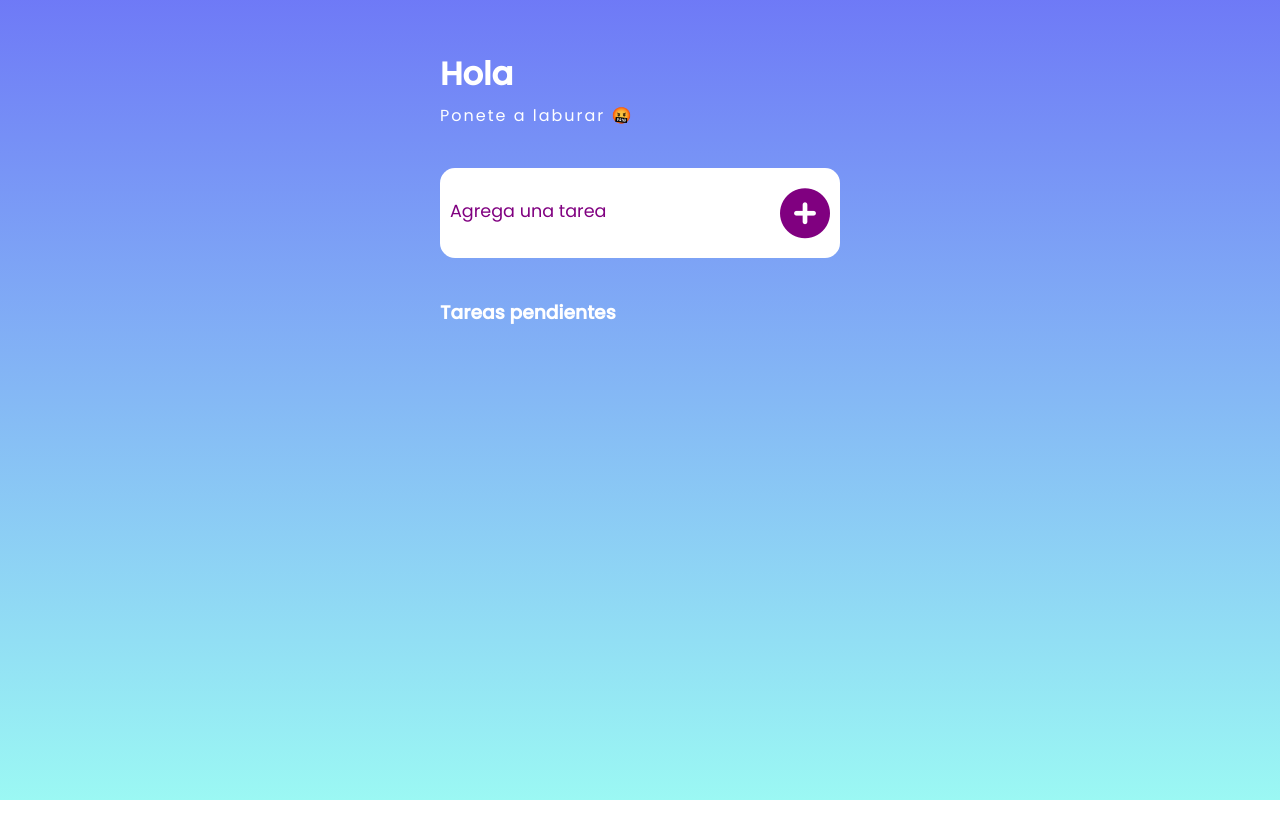
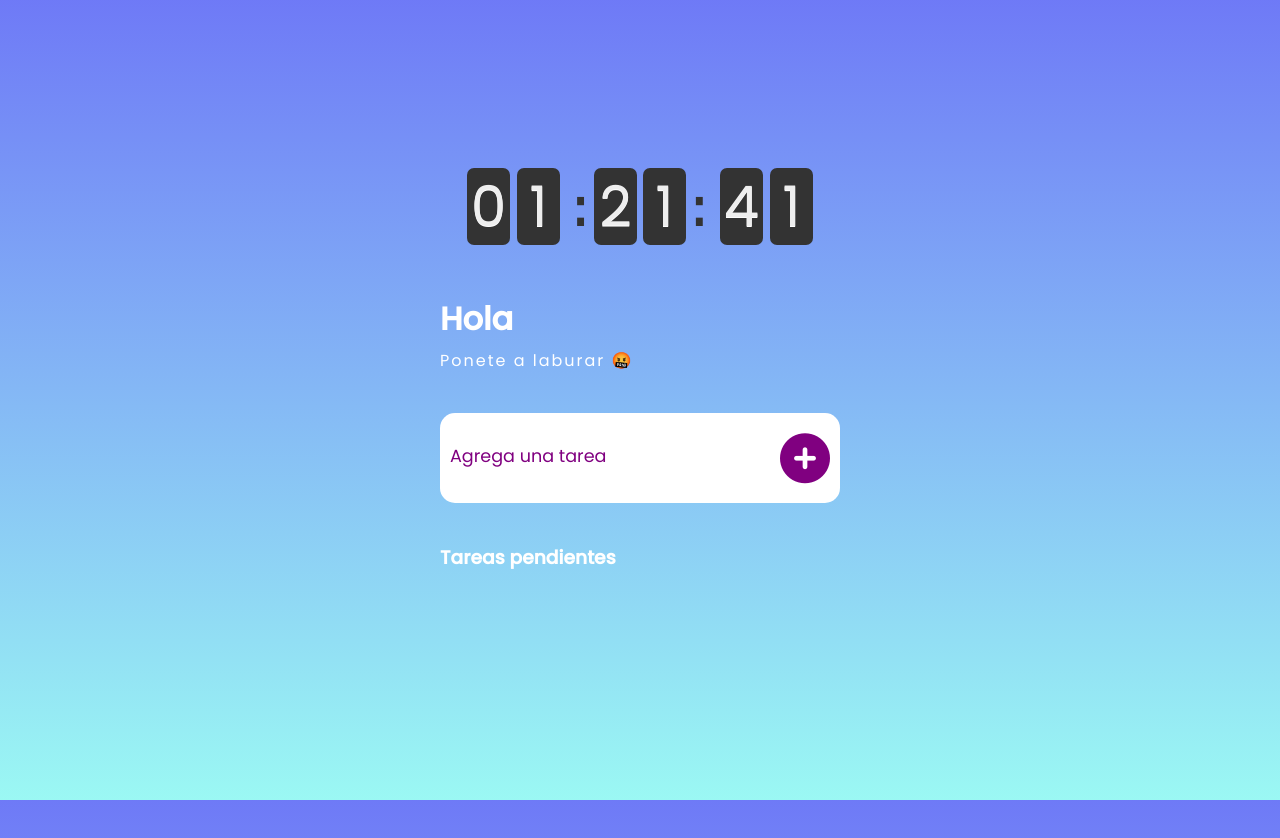
Before and after one commit to Tobias-Stani/Lista-de-tareas, a plain HTML site: page index.html in a window 1280 px wide. Before the commit the page ends 800 px from the top, so only its background shows below. Drawn offline with Linux system fonts and the light colour scheme.

Commit message:
agregado reloj

```diff
--- a/index.html
+++ b/index.html
@@ -11,34 +11,14 @@
   </head>
   <body>
     <!-- RELOJ -->
-    <!--
+
+    <div class="clockContainer">
+      <span class="clock"></span>
+    </div>
 
 
-    <div class="wrap">
-      <div class="widget">
-        <div class="fecha">
-          <p id="diaSemana" class="diaSemana"></p>
-          <p id="dia" class="dia"></p>
-          <p>de</p>
-          <p id="mes" class="mes"></p>
-          <p>del</p>
-          <p id="year" class="year"></p>
-        </div>
+    <!-- RELOJ -->
 
-        <div class="reloj">
-          <p id="horas" class="horas"></p>
-          <p>:</p>
-          <p id="minutos" class="minutos"></p>
-          <p>:</p>
-          <div class="caja-segundos">
-            <p id="ampm" class="ampm"></p>
-            <p id="segundos" class="segundos"></p>
-          </div>
-        </div>
-      </div>
-    </div> -->
-
-    <!-- RELOJ -->
 
     <!-- lista de tareas -->
 
--- a/javascript/script.js
+++ b/javascript/script.js
@@ -116,3 +116,83 @@ function cargarLista(array) {
     agregarTarea(item.nombre, item.id, item.realizado, item.eliminado);
   });
 }
+
+
+// RELOJ
+
+var Clock = (function(){
+
+	var exports = function(element) {
+		this._element = element;
+		var html = '';
+		for (var i=0;i<6;i++) {
+			html += '<span>&nbsp;</span>';
+		}
+		this._element.innerHTML = html;
+		this._slots = this._element.getElementsByTagName('span');
+		this._tick();
+	};
+
+	exports.prototype = {
+
+		_tick:function() {
+			var time = new Date();
+			this._update(this._pad(time.getHours()) + this._pad(time.getMinutes()) + this._pad(time.getSeconds()));
+			var self = this;
+			setTimeout(function(){
+				self._tick();
+			},1000);
+		},
+
+		_pad:function(value) {
+			return ('0' + value).slice(-2);
+		},
+
+		_update:function(timeString) {
+
+			var i=0,l=this._slots.length,value,slot,now;
+			for (;i<l;i++) {
+
+				value = timeString.charAt(i);
+				slot = this._slots[i];
+				now = slot.dataset.now;
+
+				if (!now) {
+					slot.dataset.now = value;
+					slot.dataset.old = value;
+					continue;
+				}
+
+				if (now !== value) {
+					this._flip(slot,value);
+				}
+			}
+		},
+
+		_flip:function(slot,value) {
+
+			// setup new state
+			slot.classList.remove('flip');
+			slot.dataset.old = slot.dataset.now;
+			slot.dataset.now = value;
+
+			// force dom reflow
+			slot.offsetLeft;
+
+			// start flippin
+			slot.classList.add('flip');
+
+		}
+
+	};
+
+	return exports;
+}());
+
+var i=0,clocks = document.querySelectorAll('.clock'),l=clocks.length;
+for (;i<l;i++) {
+	new Clock(clocks[i]);
+}
+
+
+// RELOJ
--- a/styles/styles.css
+++ b/styles/styles.css
@@ -34,6 +34,161 @@ body {
 
   background-attachment: fixed;
 }
+
+
+
+
+/* reloj */
+
+.clockContainer {
+    display: flex;
+    text-align: center;
+    justify-content: center;
+}
+
+.clock {
+    padding-top: 3em;
+	position:relative;
+	font-family:monaco,consolas,"courier new",monospace;
+	font-size:3.5rem;
+	line-height:1.375;
+    text-align: center;
+}
+
+.clock:before,
+.clock:after {
+	position:relative;
+	top:0;
+	bottom:0;
+	content:':';
+	z-index:2;
+	line-height:1.15;
+	color:#333;
+    margin-top: 11rem;
+
+}
+
+.clock:before {
+	left:2.325em;
+}
+
+.clock:after {
+	right:2.325em;
+}
+
+.clock span {
+	position:relative;
+	display:inline-block;
+	padding:0 .25em;
+	margin:0 .06125em;
+	z-index:1;
+
+	-webkit-transform:perspective(750);
+	-moz-transform:perspective(750);
+	-ms-transform:perspective(750);
+	transform:perspective(750);
+
+	-webkit-transform-style:preserve-3d;
+	-moz-transform-style:preserve-3d;
+	-ms-transform-style:preserve-3d;
+	transform-style:preserve-3d;
+}
+
+.clock span:first-child {
+	margin-left:0;
+}
+
+.clock span:last-child {
+	margin-right:0;
+}
+
+.clock span:nth-child(2),
+.clock span:nth-child(4) {
+	margin-right:.3em;
+}
+
+.clock span:nth-child(3),
+.clock span:nth-child(5) {
+	margin-left:.3em;
+}
+
+.clock span:before,
+.clock span:after {
+	position:absolute;
+	left:0;
+	top:0;
+	right:0;
+	bottom:0;
+	color:#eee;
+	text-shadow:0 1px 0 #fff;
+	background:#333;
+	border-radius:.125em;
+	outline:1px solid transparent; /* fix jagged edges in ff */
+
+	-webkit-backface-visibility:hidden;
+	-moz-backface-visibility:hidden;
+	-ms-backface-visibility:hidden;
+	backface-visibility:hidden;
+
+	-webkit-transition:-webkit-transform .75s, opacity .75s;
+	-moz-transition:-moz-transform .75s, opacity .75s;
+	-ms-transition:-ms-transform .75s, opacity .75s;
+	transition:transform .75s, opacity .75s;
+}
+
+.clock span:before {
+	opacity:1;
+	z-index:1;
+	content:attr(data-old);
+
+	-webkit-transform-origin:0 0;
+	-moz-transform-origin:0 0;
+	-ms-transform-origin:0 0;
+	transform-origin:0 0;
+
+	-webkit-transform:translate3d(0,0,0) rotateX(0);
+	-moz-transform:translate3d(0,0,0) rotateX(0);
+	-ms-transform:translate3d(0,0,0) rotateX(0);
+	transform:translate3d(0,0,0) rotateX(0);
+}
+
+.clock span:after {
+	opacity:0;
+	z-index:2;
+	content:attr(data-now);
+
+	-webkit-transform-origin:0 100%;
+	-moz-transform-origin:0 100%;
+	-ms-transform-origin:0 100%;
+	transform-origin:0 100%;
+
+	-webkit-transform:translate3d(0,-102.5%,0) rotateX(90deg);
+	-moz-transform:translate3d(0,-102.5%,0) rotateX(90deg);
+	-ms-transform:translate3d(0,-102.5%,0) rotateX(90deg);
+	transform:translate3d(0,-102.5%,0) rotateX(90deg);
+}
+
+.clock .flip:before {
+	opacity:0;
+	-webkit-transform:translate3d(0,102.5%,0) rotateX(-90deg);
+	-moz-transform:translate3d(0,102.5%,0) rotateX(-90deg);
+	-ms-transform:translate3d(0,102.5%,0) rotateX(-90deg);
+	transform:translate3d(0,102.5%,0) rotateX(-90deg);
+}
+
+.clock .flip:after {
+	opacity:1;
+	-webkit-transform:translate3d(0,0,0) rotateX(0);
+	-moz-transform:translate3d(0,0,0) rotateX(0);
+	-ms-transform:translate3d(0,0,0) rotateX(0);
+	transform:translate3d(0,0,0) rotateX(0);
+}
+
+/* reloj */
+
+
+
+
 
 
 
```
